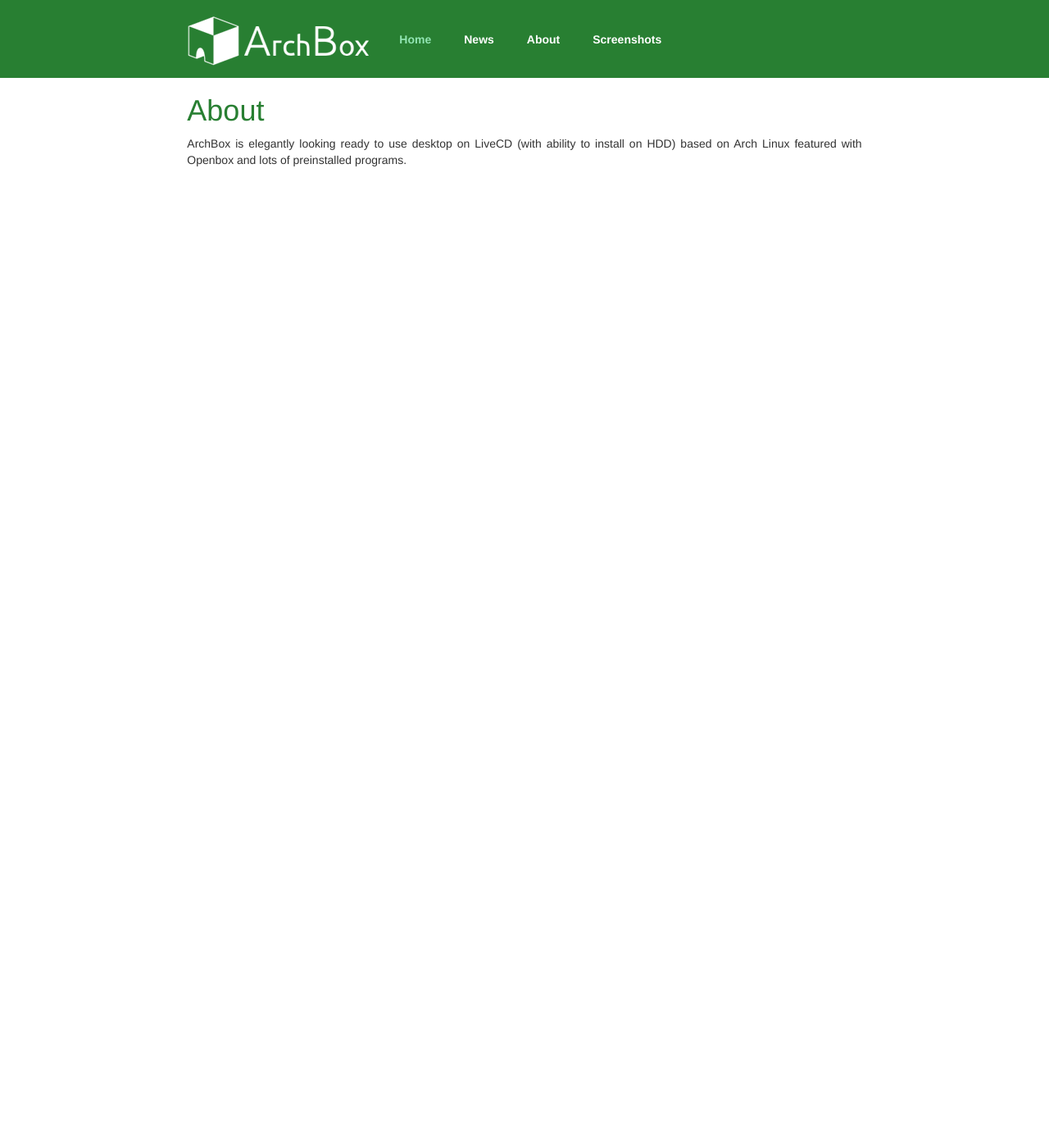
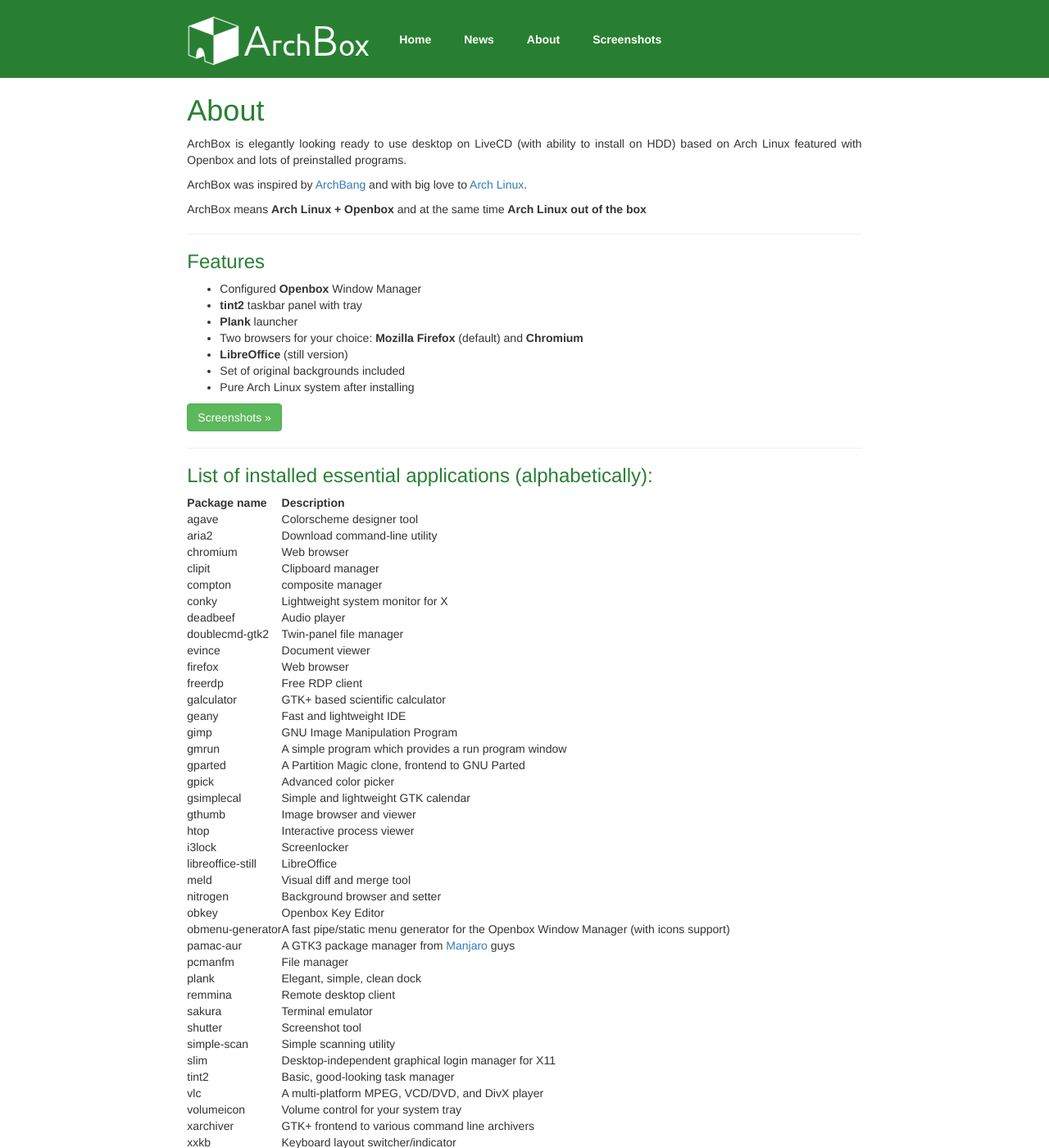
Before and after one commit to archbox-linux/archbox-linux.github.io, a Jekyll site: the page built from about.md, in a window 1280 px wide and 1400 px high. Shown: the whole window at 82% size. Built offline with Jekyll 4.4.1, drawn with Linux system fonts in a browser that asks for light colours; some of the changed text lies outside the part shown.

Commit message:
more about. minor fixed and additions.

```diff
--- a/_includes/head.html
+++ b/_includes/head.html
@@ -1,7 +1,7 @@
 <head>
     <meta charset="utf-8" />
     <!--[if lt IE 9]><script src="http://html5shiv.googlecode.com/svn/trunk/html5.js"></script><![endif]-->
-    <title>ArchBox Linux</title>
+    <title>ArchBox Linux{% if page.title != null %} :: {{ page.title }}{% endif %}</title>
     <meta name="keywords" content="" />
     <meta name="description" content="" />
     <!-- Latest compiled and minified CSS -->
--- a/_includes/header.html
+++ b/_includes/header.html
@@ -11,7 +11,7 @@
         </div>
         <div id="navbar" class="navbar-collapse collapse">
           <ul class="nav navbar-nav">
-            <li class="active"><a href="/">Home</a></li>
+            <li><a href="/">Home</a></li>
             <li><a href="{{ site.baseurl }}/news/">News</a></li>
             <li><a href="{{ site.baseurl }}/about/">About</a></li>
             <li><a href="{{ site.baseurl }}/screenshots/">Screenshots</a></li>
--- a/about.md
+++ b/about.md
@@ -5,3 +5,68 @@
 ---
 
 ArchBox is elegantly looking ready to use desktop on LiveCD (with ability to install on HDD) based on Arch Linux featured with Openbox and lots of preinstalled programs.
+
+ArchBox was inspired by [ArchBang](http://wiki.archbang.org/) and with big love to [Arch Linux](http://www.archlinux.org/).
+
+ArchBox means **Arch Linux + Openbox** and at the same time **Arch Linux out of the box**
+
+---
+
+### Features
+
+* Configured **Openbox** Window Manager
+* **tint2** taskbar panel with tray
+* **Plank** launcher
+* Two browsers for your choice: **Mozilla Firefox** (default) and **Chromium**
+* **LibreOffice** (still version)
+* Set of original backgrounds included
+* Pure Arch Linux system after installing
+
+[<button class="btn btn-success">Screenshots >></button>]({{ site.baseurl }}/screenshots/)
+
+---
+
+### List of installed essential applications (alphabetically):
+
+Package name      | Description
+------------------|------------------
+agave             | Colorscheme designer tool
+aria2             | Download command-line utility
+chromium          | Web browser
+clipit            | Clipboard manager
+compton           | composite manager
+conky             | Lightweight system monitor for X
+deadbeef          | Audio player
+doublecmd-gtk2    | Twin-panel file manager
+evince            | Document viewer
+firefox           | Web browser
+freerdp           | Free RDP client
+galculator        | GTK+ based scientific calculator
+geany             | Fast and lightweight IDE
+gimp              | GNU Image Manipulation Program
+gmrun             | A simple program which provides a run program window
+gparted           | A Partition Magic clone, frontend to GNU Parted
+gpick             | Advanced color picker
+gsimplecal        | Simple and lightweight GTK calendar
+gthumb            | Image browser and viewer
+htop              | Interactive process viewer
+i3lock            | Screenlocker
+libreoffice-still | LibreOffice
+meld              | Visual diff and merge tool
+nitrogen          | Background browser and setter
+obkey             | Openbox Key Editor
+obmenu-generator  | A fast pipe/static menu generator for the Openbox Window Manager (with icons support)
+pamac-aur         | A GTK3 package manager from [Manjaro](https://manjaro.github.io/) guys
+pcmanfm           | File manager
+plank             | Elegant, simple, clean dock
+remmina           | Remote desktop client
+sakura            | Terminal emulator
+shutter           | Screenshot tool
+simple-scan       | Simple scanning utility
+slim              | Desktop-independent graphical login manager for X11
+tint2             | Basic, good-looking task manager
+vlc               | A multi-platform MPEG, VCD/DVD, and DivX player
+volumeicon        | Volume control for your system tray
+xarchiver         | GTK+ frontend to various command line archivers
+xxkb              | Keyboard layout switcher/indicator
+yaourt            | A pacman wrapper (command-line) with extended features and AUR support
--- a/css/style.css
+++ b/css/style.css
@@ -105,7 +105,7 @@
   top: 0;
   left: 0;
   min-width: 100%;*/
-  height: 200px;
+  min-height: 200px;
   margin-bottom: 20px;
 }
 
--- a/index.html
+++ b/index.html
@@ -84,7 +84,10 @@
     <div class="col-lg-5">
       <h2>Download</h2>
       <p class="info">MD5: 23589d4bea4649b08ea5ed7177740d50<br/>SHA256: c68d62b2277a6b6e89c92dd7435acfc5517331a1cc7f6e5858de3c9ac09cfa64</p>
-      <p><a class="btn btn-default" href="https://sourceforge.net/projects/archbox-linux/files/2016-02/archbox-2016.02.22-dual.iso/download" role="button">archbox-2016.02.22-dual.iso (2.4 GB)</a></p>
+      <p>
+        <a class="btn btn-default" href="https://sourceforge.net/projects/archbox-linux/files/2016-02/archbox-2016.02.22-dual.iso/download" role="button">archbox-2016.02.22-dual.iso (2.4 GB)
+        </a>
+      </p>
     </div><!-- /.col-lg-4 -->
   </div><!-- /.row -->
 </div>
--- a/news.html
+++ b/news.html
@@ -1,5 +1,6 @@
 ---
 layout: default
+title: News
 permalink: /news/
 ---
 
```
